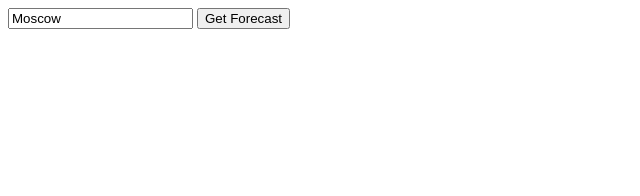
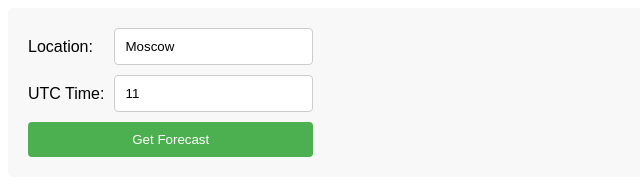
Before and after one commit to jmfrank63/luuk, a website: page html/index.html in a window 1280 px wide. Shown: the whole page, without its empty margins (0-640 px from the left). Drawn offline with Linux system fonts and the light colour scheme; no server answers.

Commit message:
CSS and bug fixes

```diff
--- a/html/css/style.css
+++ b/html/css/style.css
@@ -1,4 +1,4 @@
-#forecast {
+body {
     font-family: sans-serif;
   }
 
@@ -15,3 +15,35 @@
     border: 1px solid #ccc;
     border-radius: 4px;
   }
+
+form {
+  display: grid;
+  grid-template-columns: auto auto;
+  gap: 10px;
+  align-items: center;
+  justify-content: start;
+  padding: 20px;
+  background-color: #f8f8f8;
+  border-radius: 5px;
+}
+
+form input {
+  padding: 10px;
+  border: 1px solid #ccc;
+  border-radius: 4px;
+}
+
+form button {
+  grid-column: span 2;
+  padding: 10px 20px;
+  background-color: #4CAF50;
+  color: white;
+  border: none;
+  border-radius: 4px;
+  cursor: pointer;
+  text-align: center;
+}
+
+form button:hover {
+  background-color: #45a049;
+}
--- a/html/index.html
+++ b/html/index.html
@@ -9,8 +9,12 @@
 </head>
 <body>
     <form hx-post="/weather" hx-trigger="load, submit" hx-target="#forecast">
-            <input type="text" id="location" name="location" placeholder="Enter a location" value="Moscow">
-            <button type="submit">Get Forecast</button>
+        <label for="location">Location:</label>
+        <input type="text" id="location" name="location" placeholder="Enter a location" value="Moscow">
+
+        <label for="utc_hour">UTC Time:</label>
+        <input type="number" id="utc_hour" name="utc_hour" placeholder="Enter a utc hour" value="11" min="0" max="24">
+        <button type="submit">Get Forecast</button>
     </form>
 
     <div id="forecast">
--- a/src/handlers/api.js
+++ b/src/handlers/api.js
@@ -1,12 +1,13 @@
-const { fetchLocationData } = require("../core/location");
+const { fetchLocationWeather } = require("../core/location");
 
 async function apiWeather(req, res) {
   // use WHATWG
   const requestUrl = new URL(req.url, `http://${req.headers.host}`);
   // API is GET
   let location = requestUrl.searchParams.get("location");
+  let utc_hour = requestUrl.searchParams.get("utc_hour");
   try {
-    const locationData = await fetchLocationData(location);
+    const locationData = await fetchLocationWeather(location, utc_hour);
     res.writeHead(200, { "Content-Type": "application/json" });
     res.write(JSON.stringify(locationData));
     res.end();
```
Also changed, not shown: src/core/location.js (+12 -8 lines), src/handlers/htmx.js (+13 -5 lines), src/server.js (+1 -83 lines), tests/weather.htmx.test.js (+9 -9 lines).
